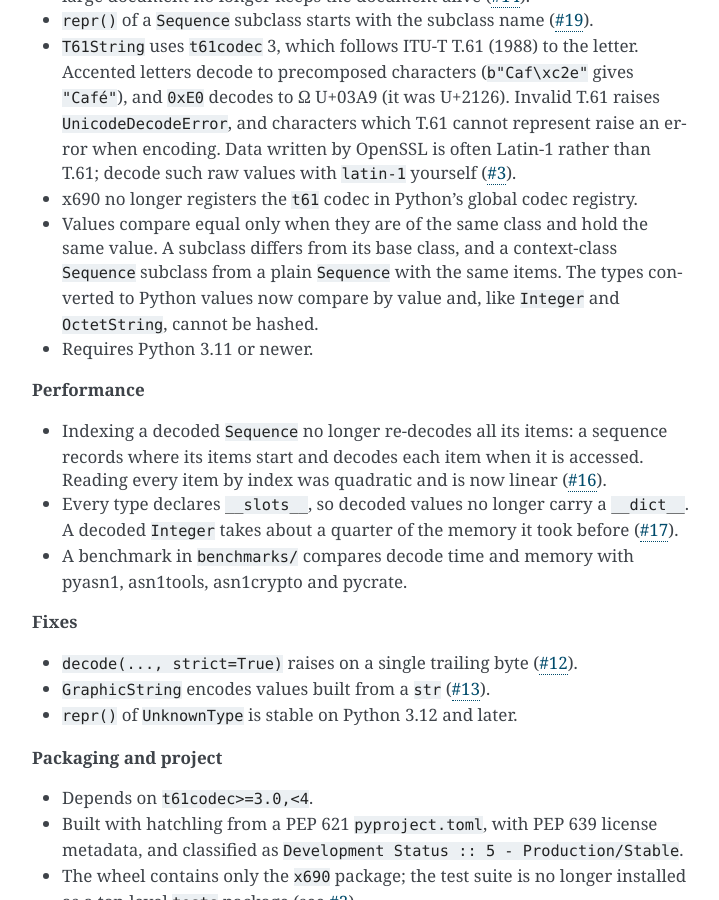
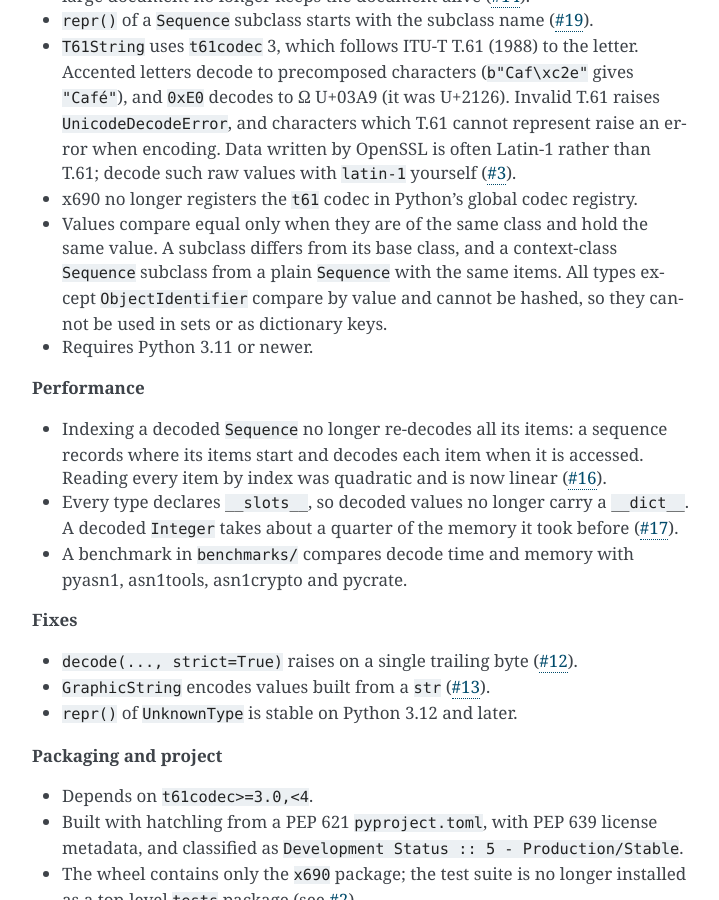
Before and after one commit to exhuma/x690, a Sphinx documentation site: the page built from docs/changelog.rst, in a window 1280 px wide and 900 px high, scrolled down 697 px. Shown: the whole window, without its empty margins (388-1107 px from the left). Built offline with Sphinx 7.4.7, drawn with Linux system fonts in a browser that asks for light colours.

Commit message:
docs: state that all types except ObjectIdentifier are unhashable
Co-Authored-By: Claude <noreply@anthropic.com>

```diff
--- a/docs/changelog.rst
+++ b/docs/changelog.rst
@@ -47,8 +47,8 @@ apply.
 * Values compare equal only when they are of the same class and hold the
   same value. A subclass differs from its base class, and a context-class
   ``Sequence`` subclass from a plain ``Sequence`` with the same items.
-  The types converted to Python values now compare by value and, like
-  ``Integer`` and ``OctetString``, cannot be hashed.
+  All types except ``ObjectIdentifier`` compare by value and cannot be
+  hashed, so they cannot be used in sets or as dictionary keys.
 * Requires Python 3.11 or newer.
 
 **Performance**
```
